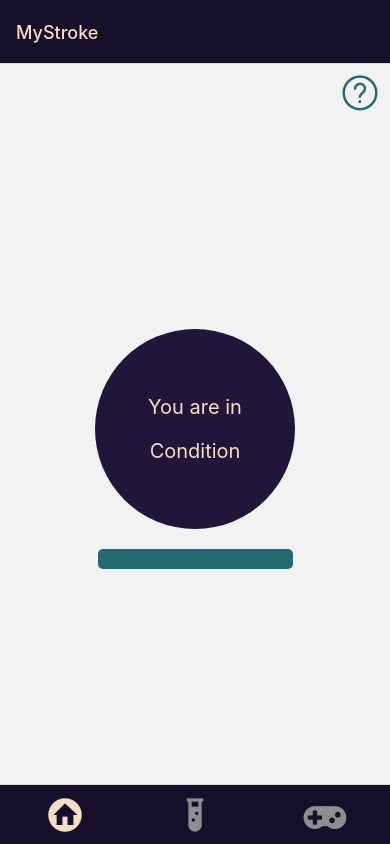
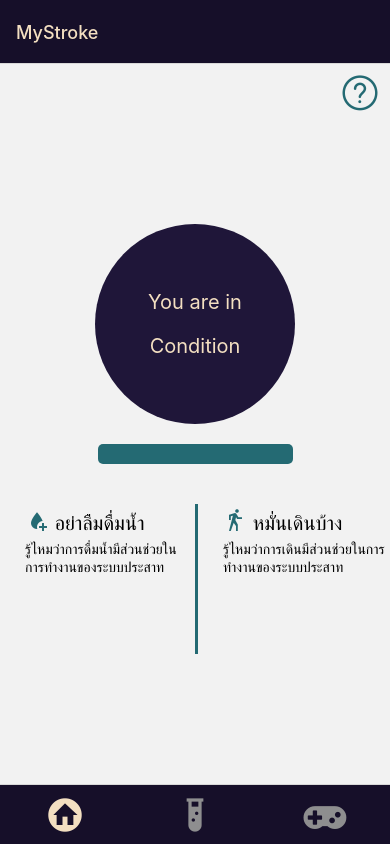
Before and after one commit to MyStroke/MyStrokeApp, a React Native app: screen / in a window 390 px wide. Built offline with nearby package versions, Linux system fonts and the light colour scheme.

Commit message:
add warn Homepage

```diff
--- a/component/Home/Home.jsx
+++ b/component/Home/Home.jsx
@@ -3,6 +3,7 @@ import { View, Text, Image, TouchableOpacity, Modal } from "react-native";
 import { StyleSheet } from "react-native";
 import { widthPercentageToDP as wp, heightPercentageToDP as hp } from 'react-native-responsive-screen';
 import { AntDesign } from '@expo/vector-icons';
+import { MaterialCommunityIcons } from '@expo/vector-icons';
 
 export default function Home({ boxstatus, statusHomepage }) {
     const [modalVisible, setModalVisible] = React.useState(false);
@@ -22,6 +23,24 @@ export default function Home({ boxstatus, statusHomepage }) {
             <TouchableOpacity style={styles.HowToUse} onPress={() => setModalVisible(true)}>
                 <AntDesign name="questioncircleo" style={styles.HowToUse.icon} />
             </TouchableOpacity>
+            {/*     Warn     */}
+            <View style={styles.warn}>
+
+                {/*     Water   */}
+                <View style={{width: "50%", padding: 5,}}>
+                    <Text style={{fontSize: 20, paddingBottom: 5,}}><MaterialCommunityIcons name="water-plus" size={24} color="#246A73" /> อย่าลืมดื่มน้ำ</Text>
+                    <Text>รู้ไหมว่าการดื่มน้ำมีส่วนช่วยในการทำงานของระบบประสาท</Text>
+                </View>
+
+                <Text style={{width: 3, height: 150, flexShrink: 0, backgroundColor: "#246A73"}}></Text>
+
+                {/*     walk     */}
+                <View style={{width: "50%", padding: 5, marginLeft: 20,}}>
+                    <Text style={{fontSize: 20, paddingBottom: 5,}}><MaterialCommunityIcons name="walk" size={24} color="#246A73" /> หมั่นเดินบ้าง</Text>
+                    <Text>รู้ไหมว่าการเดินมีส่วนช่วยในการทำงานของระบบประสาท</Text>
+                </View>
+
+            </View>
             {/*     Model    */}
             <Modal visible={modalVisible}>
                 {/*     Model Container    */}
@@ -142,5 +161,11 @@ const styles = StyleSheet.create({
             color: "#F3DFC1",
             fontSize: 20,
         },
-    }
+    },
+    warn: {
+        width: wp("100%"),
+        marginTop: 20,
+        flexDirection: 'row',
+        padding: 20,
+    },
 });
```
